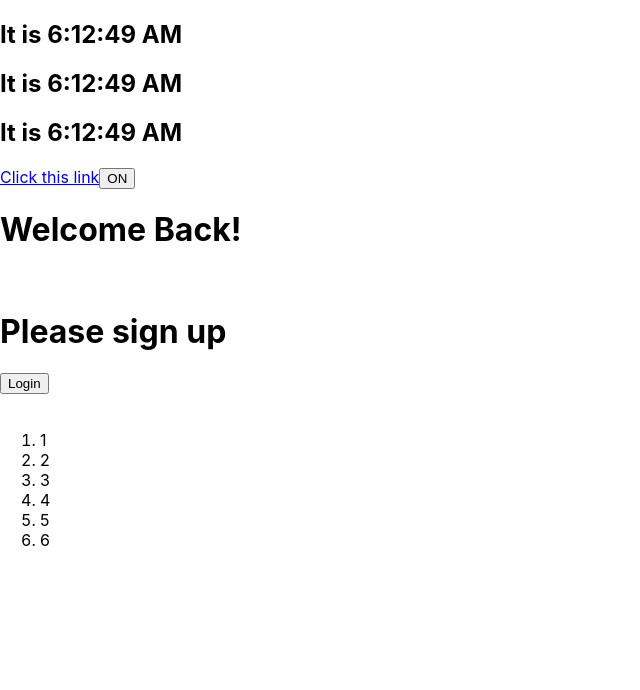
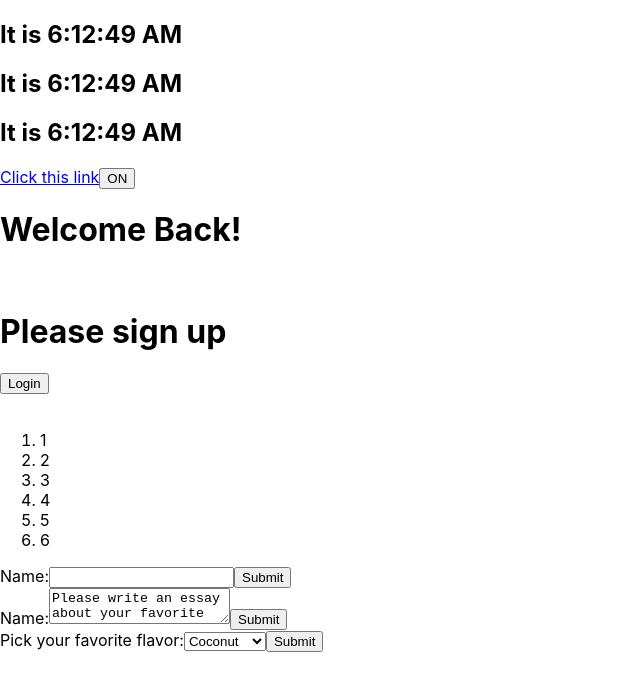
Before and after one commit to abhishekxix/hello-world-react, a React (Create React App) app: page / in a window 1280 px wide. Shown: the top 690 px of the page, without its empty margins (0-640 px from the left). Built offline with nearby package versions, Linux system fonts and the light colour scheme.

Commit message:
Forms and controlled components

```diff
--- /dev/null
+++ b/src/EssayForm.js
@@ -0,0 +1,32 @@
+import React from 'react';
+
+class EssayForm extends React.Component {
+  constructor(props) {
+    super(props);
+    this.state = {
+      value: 'Please write an essay about your favorite DOM element.',
+    };
+  }
+
+  handleChange = (event) => {
+    this.setState({ value: event.target.value });
+  };
+
+  handleSubmit = (event) => {
+    window.alert('An essay was submitted: ' + this.state.value);
+    event.preventDefault();
+  };
+
+  render() {
+    return (
+      <form onSubmit={this.handleSubmit}>
+        <label>
+          Name:
+          <textarea value={this.state.value} onChange={this.handleChange} />
+        </label>
+        <input type="submit" value="Submit" />
+      </form>
+    );
+  }
+}
+export default EssayForm;
--- /dev/null
+++ b/src/FlavorForm.js
@@ -0,0 +1,36 @@
+import React from 'react';
+
+class FlavorForm extends React.Component {
+  constructor(props) {
+    super(props);
+    this.state = { value: 'coconut' };
+  }
+
+  handleChange = (event) => {
+    this.setState({ value: event.target.value });
+  };
+
+  handleSubmit = (event) => {
+    alert('Your favorite flavor is: ' + this.state.value);
+    event.preventDefault();
+  };
+
+  render() {
+    return (
+      <form onSubmit={this.handleSubmit}>
+        <label>
+          Pick your favorite flavor:
+          <select value={this.state.value} onChange={this.handleChange}>
+            <option value="grapefruit">Grapefruit</option>
+            <option value="coconut">Coconut</option>
+            <option value="mango">Mango</option>
+            <option value="apple">Apple</option>
+          </select>
+        </label>
+        <input type="submit" value="Submit" />
+      </form>
+    );
+  }
+}
+
+export default FlavorForm;
--- /dev/null
+++ b/src/NameForm.js
@@ -0,0 +1,36 @@
+import React from 'react';
+
+// A controlled component
+class NameForm extends React.Component {
+  constructor(props) {
+    super(props);
+    this.state = { value: '' };
+  }
+
+  handleChange = (event) => {
+    this.setState({ value: event.target.value });
+  };
+
+  handleSubmit = (event) => {
+    window.alert('A name was submitted: ' + this.state.value);
+    event.preventDefault();
+  };
+
+  render() {
+    return (
+      <form onSubmit={this.handleSubmit}>
+        <label>
+          Name:
+          <input
+            type="text"
+            value={this.state.value}
+            onChange={this.handleChange}
+          />
+        </label>
+        <input type="submit" value="Submit" />
+      </form>
+    );
+  }
+}
+
+export default NameForm;
--- a/src/index.js
+++ b/src/index.js
@@ -7,6 +7,9 @@
 import Greeting from './Greeting';
 import LoginControl from './LoginControl';
 import listItems from './NumberList';
+import NameForm from './NameForm';
+import EssayForm from './EssayForm';
+import FlavorForm from './FlavorForm';
 import reportWebVitals from './reportWebVitals';
 
 ReactDOM.render(
@@ -22,6 +25,9 @@
     <LoginControl />
     <br />
     <ol>{listItems}</ol>
+    <NameForm />
+    <EssayForm />
+    <FlavorForm />
   </React.StrictMode>,
   document.getElementById('root')
 );
```
